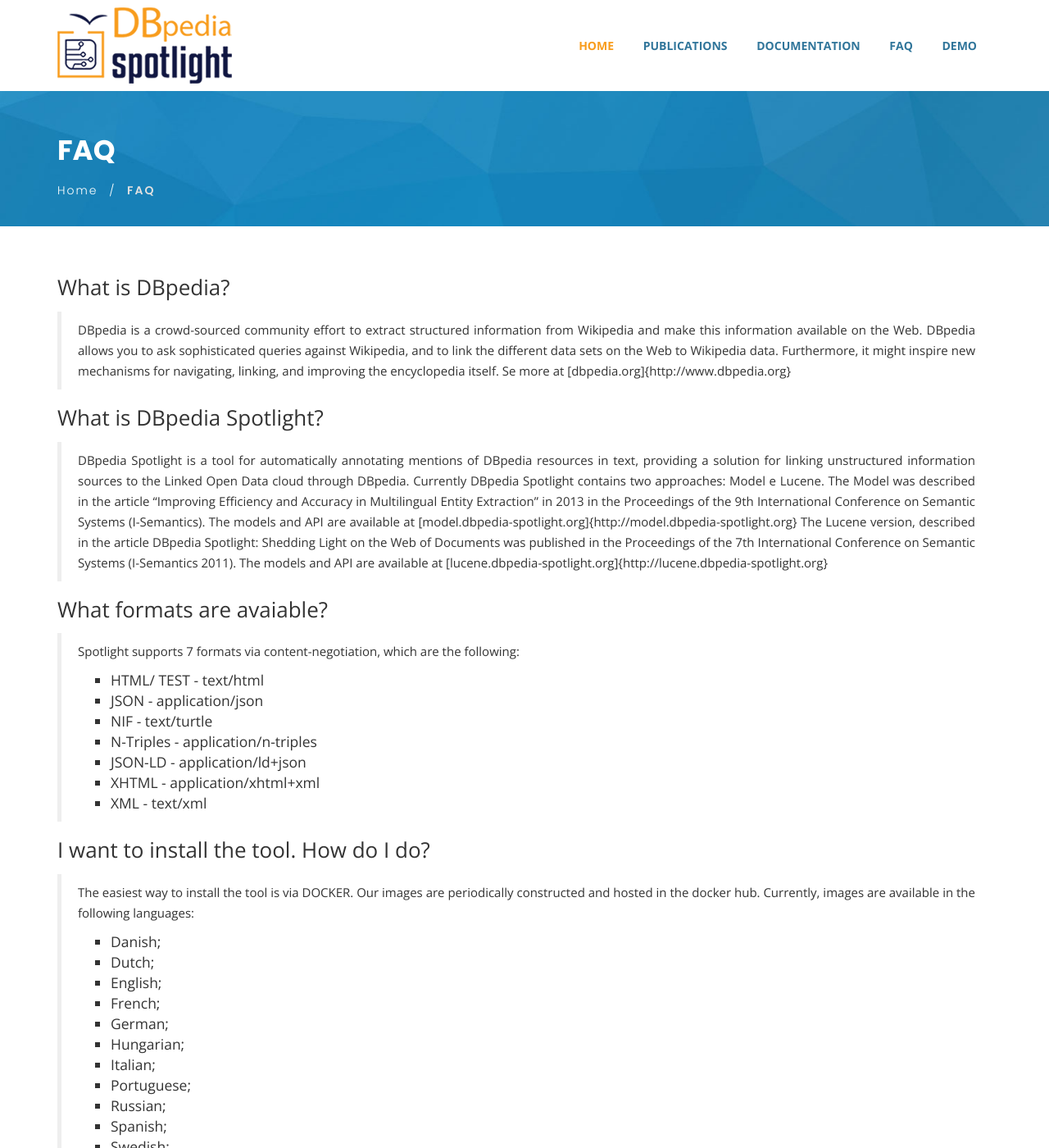
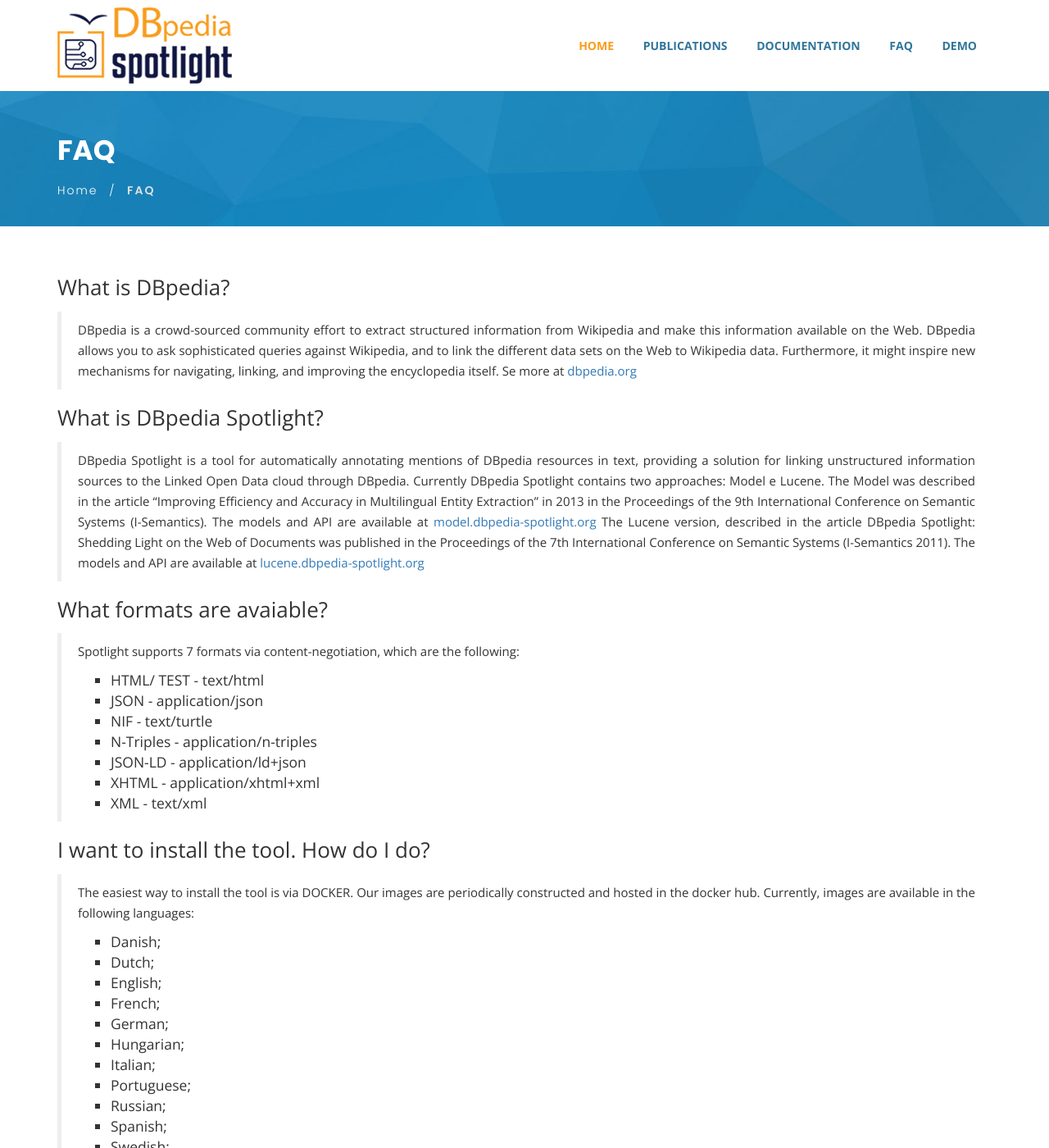
Before and after one commit to dbpedia-spotlight/dbpedia-spotlight.github.io, a Jekyll site: the page built from spotlight/faq.md, in a window 1280 px wide and 1400 px high. Shown: the whole window at 82% size. Built offline with Jekyll 4.4.1, drawn with Linux system fonts in a browser that asks for light colours; comment, search, counter and statistics services are not loaded; some of the changed lines change nothing that is shown; some of the changed text lies outside the part shown.

Commit message:
Update faq.md

```diff
--- a/spotlight/faq.md
+++ b/spotlight/faq.md
@@ -5,14 +5,14 @@
 ---
 
 ### What is DBpedia?
-> DBpedia is a crowd-sourced community effort to extract structured information from Wikipedia and make this information available on the Web. DBpedia allows you to ask sophisticated queries against Wikipedia, and to link the different data sets on the Web to Wikipedia data. Furthermore, it might inspire new mechanisms for navigating, linking, and improving the encyclopedia itself. Se more at [dbpedia.org]{http://www.dbpedia.org}
+> DBpedia is a crowd-sourced community effort to extract structured information from Wikipedia and make this information available on the Web. DBpedia allows you to ask sophisticated queries against Wikipedia, and to link the different data sets on the Web to Wikipedia data. Furthermore, it might inspire new mechanisms for navigating, linking, and improving the encyclopedia itself. Se more at [dbpedia.org](http://www.dbpedia.org)
 
 ### What is DBpedia Spotlight?
 
 > DBpedia Spotlight is a tool for automatically annotating mentions of DBpedia resources in text, providing a solution for linking unstructured information sources to the Linked Open Data cloud through DBpedia.
 > Currently DBpedia Spotlight contains two approaches: Model e Lucene.
-> The Model was described in the article "Improving Efficiency and Accuracy in Multilingual Entity Extraction" in 2013 in the Proceedings of the 9th International Conference on Semantic Systems (I-Semantics). The models and API are available at [model.dbpedia-spotlight.org]{http://model.dbpedia-spotlight.org}
-> The Lucene version, described in the article DBpedia Spotlight: Shedding Light on the Web of Documents was published in the Proceedings of the 7th International Conference on Semantic Systems (I-Semantics 2011). The models and API are available at [lucene.dbpedia-spotlight.org]{http://lucene.dbpedia-spotlight.org}
+> The Model was described in the article "Improving Efficiency and Accuracy in Multilingual Entity Extraction" in 2013 in the Proceedings of the 9th International Conference on Semantic Systems (I-Semantics). The models and API are available at [model.dbpedia-spotlight.org](http://model.dbpedia-spotlight.org)
+> The Lucene version, described in the article DBpedia Spotlight: Shedding Light on the Web of Documents was published in the Proceedings of the 7th International Conference on Semantic Systems (I-Semantics 2011). The models and API are available at [lucene.dbpedia-spotlight.org](http://lucene.dbpedia-spotlight.org)
 
 ###  What formats are avaiable?
 
@@ -41,14 +41,14 @@
 > * Swedish;
 > * Turkish.
 
-> To use, follow the steps in How to run at https://github.com/dbpedia-spotlight/spotlight-docker
+> To use, follow the steps in How to run at [https://github.com/dbpedia-spotlight/spotlight-docker](https://github.com/dbpedia-spotlight/spotlight-docker)
 
 ### Where do I find the precompiled templates?
 
 > Precompiled templates are available at:
 
-> * Model: [http://model.dbpedia-spotlight.org]{http://model.dbpedia-spotlight.org}
-> * Lucene: [http://lucene.dbpedia-spotlight.org]{http://model.dbpedia-spotlight.org}
+> * Model: [http://model.dbpedia-spotlight.org](http://model.dbpedia-spotlight.org)
+> * Lucene: [http://lucene.dbpedia-spotlight.org](http://model.dbpedia-spotlight.org)
 
 ### Where can I find the tools to build the models?
 
@@ -72,7 +72,7 @@
 
 ## How do I build a template with my own data?
 
-> We have created a specific guide for this integration task. Visit Data Integration at https://github.com/dbpedia-spotlight/dbpedia-spotlight/wiki/Data_Integration
+> We have created a specific guide for this integration task. Visit Data Integration at [https://github.com/dbpedia-spotlight/dbpedia-spotlight/wiki/Data_Integration](https://github.com/dbpedia-spotlight/dbpedia-spotlight/wiki/Data_Integration)
 
 ## Which languages are supported?
 
@@ -89,11 +89,11 @@
 > * sv - Swedish
 > * tr - Turkish
 
-> This list is not limited to these languages. You can help expand this list by following our internationalization guide at https://github.com/dbpedia-spotlight/dbpedia-spotlight/wiki/Internationalization
+> This list is not limited to these languages. You can help expand this list by following our internationalization guide at [https://github.com/dbpedia-spotlight/dbpedia-spotlight/wiki/Internationalization ](https://github.com/dbpedia-spotlight/dbpedia-spotlight/wiki/Internationalization)
 
 ### What are the applications of DBpedia Spotlight?
 
-> You can from enrich content through mashups such as in [RDFaCE]{http://} or [mEducator]{http://}, create applications for information catalogers like in media companies or even use the generated data to improve search engines.
+> You can from enrich content through mashups such as in [RDFaCE](http://) or [mEducator](http://), create applications for information catalogers like in media companies or even use the generated data to improve search engines.
 
 ### What are the differences in the models available? what does "en_2+2" stands for?
 > The numbers in the model names stand for cut-offs in terms of counts, so 2+3 stands for: minimum count of a surface form=2, minimum count of a context word=3.
```
